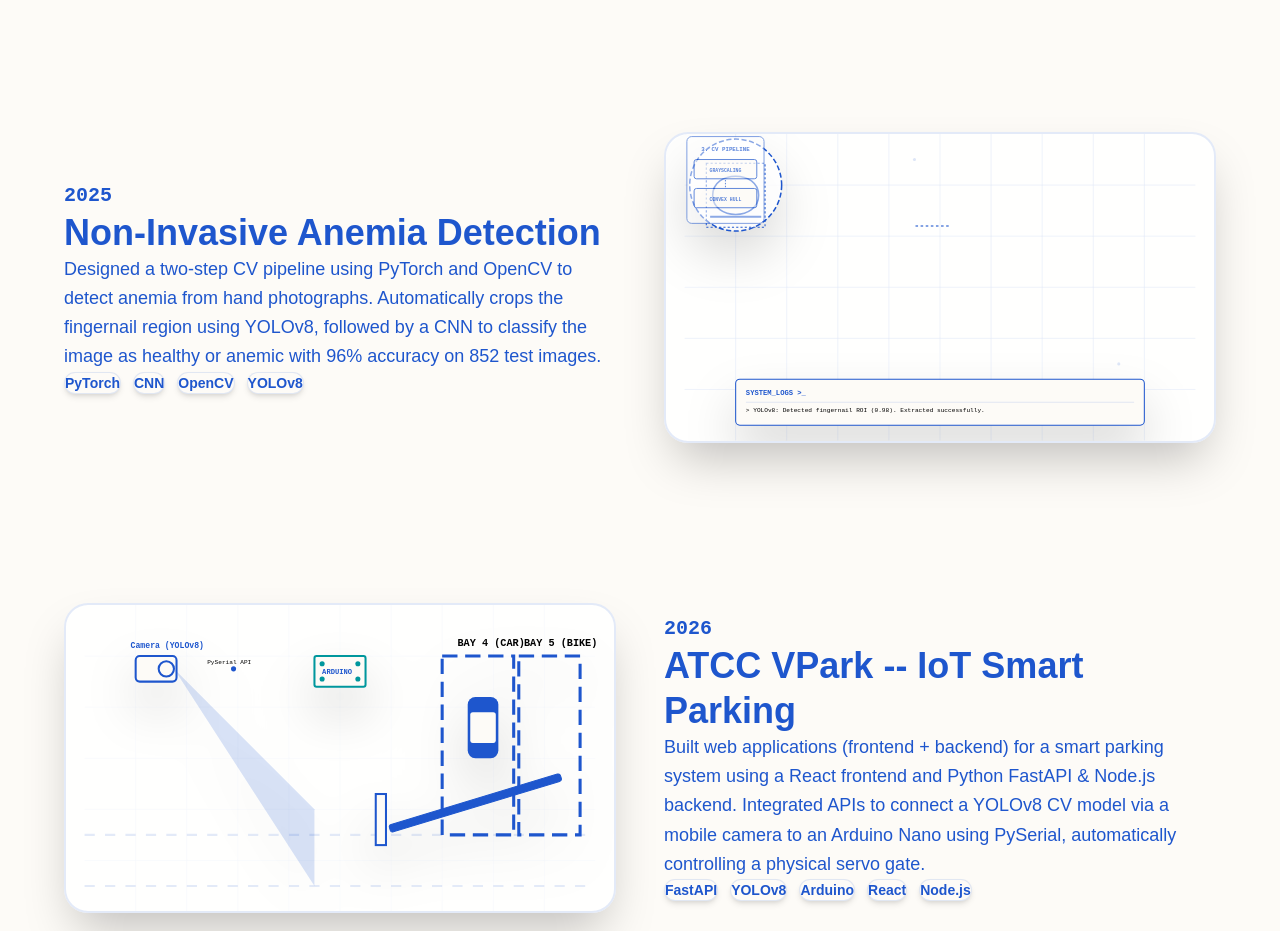
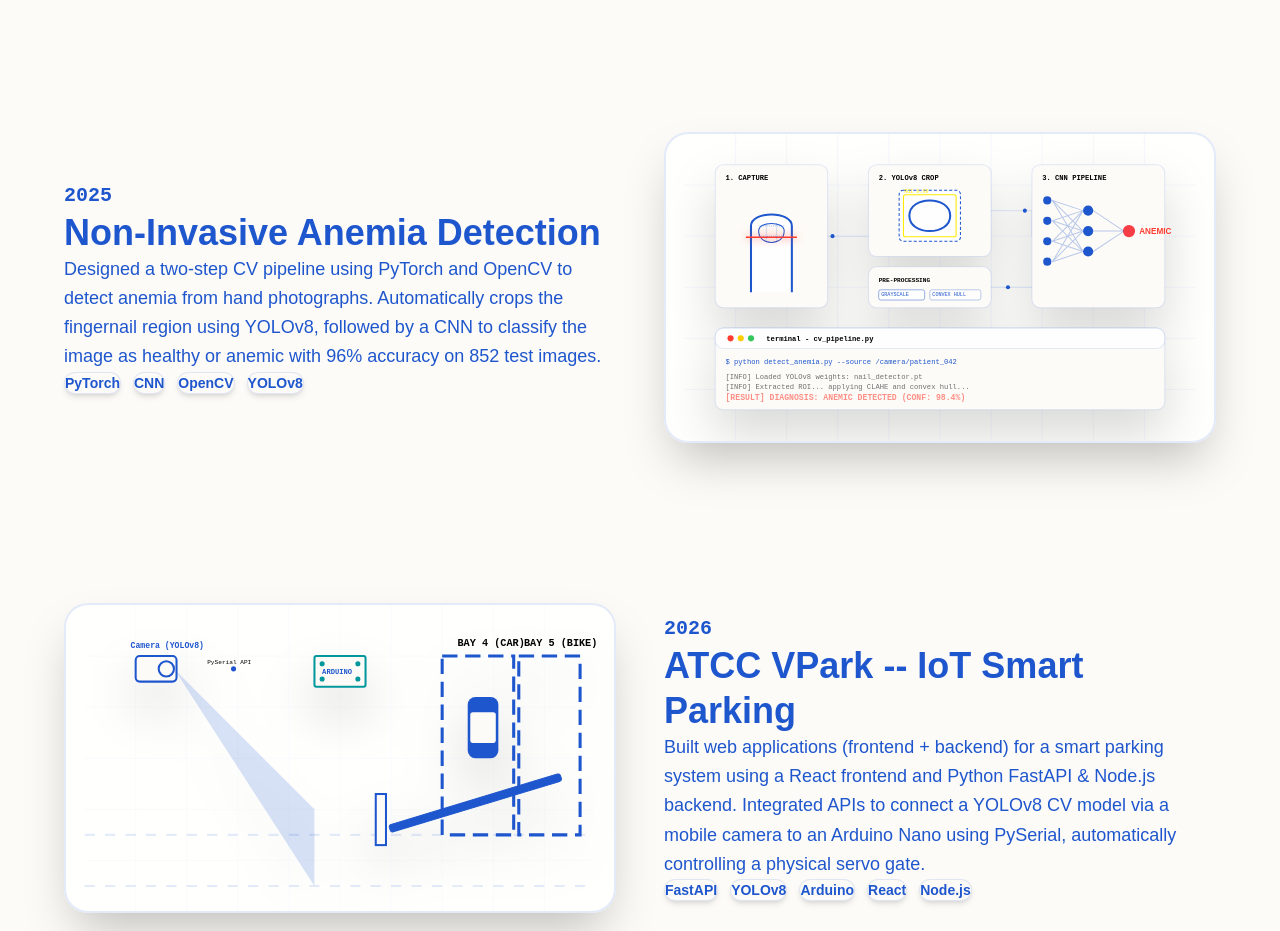
Before and after one commit to 22MIS1157/22MIS1157.github.io, a React (Vite) app: page / in a window 1280 px wide. Shown: the part 2540-3471 px from the top of the page. Built offline with nearby package versions, Linux system fonts and the light colour scheme.

Commit message:
feat: redesign Anemia project SVG into continuous high-tech dashboard without empty states

```diff
--- a/src/components/Projects.jsx
+++ b/src/components/Projects.jsx
@@ -31,183 +31,152 @@ export default function Projects() {
           <div className="w-full aspect-video rounded-3xl border-2 border-[var(--glass-border)] bg-[var(--glass-bg)] shadow-2xl overflow-hidden relative flex items-center justify-center p-4">
             <svg className="w-full h-full drop-shadow-2xl" viewBox="0 0 1000 600" preserveAspectRatio="xMidYMid meet">
 
-              {/* Background Grid & Particles */}
-              <g opacity="0.15">
+              {/* Background Tech Grid */}
+              <g opacity="0.1">
                 <path d="M0,100 L1000,100 M0,200 L1000,200 M0,300 L1000,300 M0,400 L1000,400 M0,500 L1000,500" stroke="var(--fg)" strokeWidth="1"/>
                 <path d="M100,0 L100,600 M200,0 L200,600 M300,0 L300,600 M400,0 L400,600 M500,0 L500,600 M600,0 L600,600 M700,0 L700,600 M800,0 L800,600 M900,0 L900,600" stroke="var(--fg)" strokeWidth="1"/>
-                <circle cx="150" cy="150" r="3" fill="var(--fg)" />
-                <circle cx="850" cy="450" r="3" fill="var(--fg)" />
-                <circle cx="450" cy="50" r="3" fill="var(--fg)" />
               </g>
 
-              {/* 1. Patient Scan Phase */}
-              <motion.g
-                transform="translate(40, 200)"
-                style={{ transformOrigin: "180px 150px" }}
-                animate={{
-                  scale: [1, 1, 2.5, 2.5, 0.8, 0.8, 1],
-                  opacity: [0, 1, 1, 0, 0, 0, 0]
-                }}
-                transition={{ duration: 12, repeat: Infinity, times: [0, 0.05, 0.15, 0.25, 0.3, 0.9, 1] }}
-              >
-                <circle cx="60" cy="50" r="30" fill="var(--glass-bg)" stroke="var(--fg)" strokeWidth="3"/>
-                <path d="M20,130 C20,90 100,90 100,130 L110,200 L10,200 Z" fill="var(--glass-bg)" stroke="var(--fg)" strokeWidth="3"/>
-                <path d="M105,150 Q160,180 180,150" fill="none" stroke="var(--fg)" strokeWidth="3"/>
-                {/* Finger being picked/scanned */}
-                <circle cx="180" cy="150" r="8" fill="var(--bg)" stroke="var(--accent)" strokeWidth="3"/>
+              {/* 1. Patient Input (Hand/Nail) - LEFT */}
+              <g transform="translate(60, 60)">
+                <rect x="0" y="0" width="220" height="280" fill="var(--bg)" stroke="var(--glass-border)" strokeWidth="2" rx="16"/>
+                <text x="20" y="30" fill="var(--text-muted)" fontFamily="var(--font-mono)" fontSize="14" fontWeight="bold">1. CAPTURE</text>
 
-                {/* Scan rays zooming in */}
-                <motion.path
-                  animate={{ opacity: [0, 1, 0], scale: [0.5, 1.5, 0.5] }}
-                  transition={{ duration: 1, repeat: Infinity }}
-                  d="M170,140 L200,100 M190,150 L230,140 M180,160 L210,190" stroke="var(--accent)" strokeWidth="2" strokeLinecap="round"
-                />
-                <text x="60" y="230" fill="var(--text-muted)" fontFamily="var(--font-mono)" fontSize="12" fontWeight="bold" textAnchor="middle">1. PATIENT INPUT</text>
-              </motion.g>
+                {/* Stylized Finger */}
+                <path d="M70,250 L70,120 C70,90 150,90 150,120 L150,250" fill="var(--glass-bg)" stroke="var(--fg)" strokeWidth="4"/>
 
-              {/* Data Flow Line 1 */}
-              <motion.path
-                animate={{ opacity: [0, 0, 1, 1, 0, 0] }}
-                transition={{ duration: 12, repeat: Infinity, times: [0, 0.2, 0.22, 0.35, 0.4, 1] }}
-                d="M250,350 L310,250" stroke="var(--accent)" strokeWidth="2" strokeDasharray="5 5" fill="none"
-              />
+                {/* Fingernail */}
+                <path d="M85,130 C85,110 135,110 135,130 C135,160 85,160 85,130 Z" fill="var(--bg)" stroke="var(--accent)" strokeWidth="2"/>
 
-              {/* 2. YOLOv8 ROI Extraction (Zoomed Nail) */}
-              <motion.g
-                transform="translate(250, 80)"
-                style={{ transformOrigin: "100px 100px" }}
-                animate={{ opacity: [0, 0, 1, 1, 0, 0], scale: [0.5, 0.5, 1, 1, 0.8, 0.5] }}
-                transition={{ duration: 12, repeat: Infinity, times: [0, 0.2, 0.25, 0.45, 0.5, 1] }}
-              >
-                <circle cx="100" cy="100" r="90" fill="var(--glass-bg)" stroke="var(--fg)" strokeWidth="3" strokeDasharray="10 5"/>
-                {/* Nail Shape */}
-                <path d="M55,120 C55,70 145,70 145,120 C145,170 55,170 55,120 Z" fill="var(--bg)" stroke="var(--fg)" strokeWidth="3"/>
-
-                {/* YOLO Bounding Box */}
-                <motion.rect
-                  animate={{ opacity: [0.3, 1, 0.3], scale: [0.95, 1.05, 0.95] }}
-                  transition={{ duration: 1.5, repeat: Infinity }}
-                  x="45" y="60" width="110" height="120" fill="none" stroke="var(--accent)" strokeWidth="2" strokeDasharray="4 4"
+                {/* Scanning Laser Animating Over Nail */}
+                <motion.line
+                  animate={{ y1: [110, 160, 110], y2: [110, 160, 110] }}
+                  transition={{ duration: 3, repeat: Infinity, ease: "easeInOut" }}
+                  x1="60" x2="160" stroke="#FF3B30" strokeWidth="3"
+                  style={{ filter: 'drop-shadow(0 0 8px #FF3B30)' }}
                 />
 
-                {/* Laser Scanner */}
-                <motion.line
-                  animate={{ y1: [65, 175, 65], y2: [65, 175, 65] }}
-                  transition={{ duration: 2, repeat: Infinity, ease: "linear" }}
-                  x1="50" x2="150" stroke="var(--accent)" strokeWidth="4"
-                />
-                <text x="100" y="-10" fill="var(--text-muted)" fontFamily="var(--font-mono)" fontSize="12" fontWeight="bold" textAnchor="middle">2. YOLOv8 ROI CROP</text>
-              </motion.g>
+                {/* Scan Grid */}
+                <motion.g animate={{ opacity: [0.3, 0.8, 0.3] }} transition={{ duration: 2, repeat: Infinity }}>
+                  <path d="M85,120 L135,120 M85,140 L135,140 M100,115 L100,150 M120,115 L120,150" stroke="var(--accent)" strokeWidth="1" strokeDasharray="2 2"/>
+                </motion.g>
+              </g>
 
-              {/* Data Flow Line 2 */}
-              <motion.path
-                initial={{ strokeDashoffset: 20 }}
-                animate={{ strokeDashoffset: 0, opacity: [0, 0, 1, 1, 0, 0] }}
-                transition={{ duration: 12, repeat: Infinity, times: [0, 0.4, 0.45, 0.6, 0.65, 1] }}
-                d="M450,180 L520,180" stroke="var(--fg)" strokeWidth="3" strokeDasharray="5 5" fill="none"
-              />
+              {/* Connecting Data Stream 1 */}
+              <g transform="translate(280, 200)">
+                <path d="M0,0 L80,0" stroke="var(--glass-border)" strokeWidth="2"/>
+                <motion.circle animate={{ cx: [0, 80] }} transition={{ duration: 1, repeat: Infinity, ease: "linear" }} cy="0" r="4" fill="var(--accent)"/>
+              </g>
 
-              {/* 3. Computer Vision Preprocessing Pipeline */}
-              <motion.g
-                transform="translate(520, 90)"
-                style={{ transformOrigin: "80px 90px" }}
-                animate={{ opacity: [0, 0, 1, 1, 0, 0], scale: [0.8, 0.8, 1, 1, 0.9, 0.8] }}
-                transition={{ duration: 12, repeat: Infinity, times: [0, 0.4, 0.45, 0.6, 0.65, 1] }}
-              >
-                <rect x="0" y="0" width="160" height="180" fill="var(--glass-bg)" stroke="var(--fg)" strokeWidth="2" rx="10" opacity="0.8"/>
-                <text x="80" y="30" fill="var(--fg)" fontFamily="var(--font-mono)" fontSize="12" fontWeight="bold" textAnchor="middle">3. CV PIPELINE</text>
+              {/* 2. YOLOv8 ROI Crop - MIDDLE */}
+              <g transform="translate(360, 60)">
+                <rect x="0" y="0" width="240" height="180" fill="var(--bg)" stroke="var(--glass-border)" strokeWidth="2" rx="16"/>
+                <text x="20" y="30" fill="var(--text-muted)" fontFamily="var(--font-mono)" fontSize="14" fontWeight="bold">2. YOLOv8 CROP</text>
 
-                {/* Grayscale Block */}
-                <motion.g animate={{ y: [0, -3, 0] }} transition={{ duration: 2, repeat: Infinity }}>
-                  <rect x="15" y="50" width="130" height="40" fill="var(--bg)" stroke="var(--accent)" strokeWidth="2" rx="5"/>
-                  <text x="80" y="75" fill="var(--accent)" fontFamily="var(--font-mono)" fontSize="10" fontWeight="bold" textAnchor="middle">GRAYSCALING</text>
-                </motion.g>
-                <path d="M80,90 L80,110" stroke="var(--fg)" strokeWidth="2" strokeDasharray="3 3"/>
-                {/* Convex Hull Block */}
-                <motion.g animate={{ y: [0, -3, 0] }} transition={{ duration: 2, repeat: Infinity, delay: 0.5 }}>
-                  <rect x="15" y="110" width="130" height="40" fill="var(--bg)" stroke="var(--accent)" strokeWidth="2" rx="5"/>
-                  <text x="80" y="135" fill="var(--accent)" fontFamily="var(--font-mono)" fontSize="10" fontWeight="bold" textAnchor="middle">CONVEX HULL</text>
-                </motion.g>
-              </motion.g>
+                {/* Zoomed Nail Image */}
+                <g transform="translate(60, 50)">
+                  <rect x="0" y="0" width="120" height="100" fill="var(--glass-bg)" stroke="var(--fg)" strokeWidth="2" strokeDasharray="6 4" rx="8"/>
+                  <path d="M20,50 C20,10 100,10 100,50 C100,90 20,90 20,50 Z" fill="none" stroke="var(--accent)" strokeWidth="4"/>
 
-              {/* Data Flow Line 3 */}
-              <motion.path
-                initial={{ strokeDashoffset: 20 }}
-                animate={{ strokeDashoffset: 0, opacity: [0, 0, 1, 1, 0, 0] }}
-                transition={{ duration: 12, repeat: Infinity, times: [0, 0.55, 0.6, 0.75, 0.8, 1] }}
-                d="M680,180 Q730,180 730,230 L730,270" stroke="var(--fg)" strokeWidth="3" strokeDasharray="5 5" fill="none"
-              />
+                  {/* Bounding Box pulsing */}
+                  <motion.rect
+                    animate={{ scale: [0.95, 1.05, 0.95] }}
+                    transition={{ duration: 2, repeat: Infinity }}
+                    x="10" y="10" width="100" height="80" fill="none" stroke="#FFEA00" strokeWidth="2" rx="4"
+                    style={{ transformOrigin: "60px 50px" }}
+                  />
+                  <text x="10" y="5" fill="#FFEA00" fontFamily="var(--font-mono)" fontSize="10">ROI 0.99</text>
+                </g>
+              </g>
 
-              {/* 4. Deep Learning CNN Classification */}
-              <motion.g
-                transform="translate(730, 290)"
-                animate={{ opacity: [0, 0, 1, 1, 0, 0], scale: [0.8, 0.8, 1, 1, 0.9, 0.8] }}
-                transition={{ duration: 12, repeat: Infinity, times: [0, 0.55, 0.6, 0.75, 0.8, 1] }}
-              >
-                <rect x="-40" y="-80" width="20" height="160" fill="var(--glass-border)" stroke="var(--fg)" strokeWidth="2" rx="3"/>
-                <rect x="0" y="-120" width="20" height="240" fill="var(--glass-border)" stroke="var(--fg)" strokeWidth="2" rx="3"/>
-                <rect x="40" y="-60" width="20" height="120" fill="var(--glass-border)" stroke="var(--fg)" strokeWidth="2" rx="3"/>
-                <rect x="80" y="-20" width="20" height="40" fill="var(--accent)" stroke="var(--fg)" strokeWidth="2" rx="3"/>
+              {/* Connecting Data Stream 2 */}
+              <g transform="translate(600, 150)">
+                <path d="M0,0 L80,0 L80,50" stroke="var(--glass-border)" strokeWidth="2" fill="none"/>
+                <motion.circle animate={{ cx: [0, 80, 80], cy: [0, 0, 50] }} transition={{ duration: 1.5, repeat: Infinity, ease: "linear" }} r="4" fill="var(--accent)"/>
+              </g>
 
-                <motion.path
-                  animate={{ opacity: [0.1, 1, 0.1] }}
-                  transition={{ duration: 0.5, repeat: Infinity }}
-                  d="M-20,-40 L0,-80 M-20,40 L0,80 M20,-80 L40,-40 M20,80 L40,40 M60,-40 L80,-10 M60,40 L80,10" stroke="var(--accent)" strokeWidth="2" fill="none"
-                />
-                <text x="25" y="150" fill="var(--text-muted)" fontFamily="var(--font-mono)" fontSize="12" fontWeight="bold" textAnchor="middle">4. PyTorch CNN</text>
-              </motion.g>
+              {/* 3. PyTorch CV Pipeline - RIGHT */}
+              <g transform="translate(680, 60)">
+                <rect x="0" y="0" width="260" height="280" fill="var(--bg)" stroke="var(--glass-border)" strokeWidth="2" rx="16"/>
+                <text x="20" y="30" fill="var(--text-muted)" fontFamily="var(--font-mono)" fontSize="14" fontWeight="bold">3. CNN PIPELINE</text>
 
-              {/* 5. Final Output Diagnostic Panel */}
-              <motion.g
-                transform="translate(850, 200)"
-                style={{ transformOrigin: "65px 55px" }}
-                animate={{ opacity: [0, 0, 1, 1, 0, 0], scale: [0.5, 0.5, 1.1, 1, 0.9, 0.5] }}
-                transition={{ duration: 12, repeat: Infinity, times: [0, 0.7, 0.75, 0.8, 0.95, 1] }}
-              >
-                <rect x="0" y="0" width="130" height="110" fill="var(--bg)" stroke="#FF3B30" strokeWidth="3" rx="8" style={{ filter: 'drop-shadow(0 0 15px rgba(255,59,48,0.5))' }}/>
-                <text x="65" y="30" fill="var(--fg)" fontFamily="var(--font-mono)" fontSize="12" fontWeight="bold" textAnchor="middle">DIAGNOSIS:</text>
-                <text x="65" y="65" fill="#FF3B30" fontFamily="var(--font-outfit)" fontSize="24" fontWeight="bold" textAnchor="middle">ANEMIC</text>
-                <text x="65" y="90" fill="var(--text-muted)" fontFamily="var(--font-mono)" fontSize="10" textAnchor="middle">Conf: 98.2%</text>
-              </motion.g>
+                {/* Neural Network Nodes */}
+                <g transform="translate(30, 70)">
+                  {/* Layer 1 */}
+                  <circle cx="0" cy="0" r="8" fill="var(--fg)"/>
+                  <circle cx="0" cy="40" r="8" fill="var(--fg)"/>
+                  <circle cx="0" cy="80" r="8" fill="var(--fg)"/>
+                  <circle cx="0" cy="120" r="8" fill="var(--fg)"/>
 
-              {/* System Console Logs (Bottom) */}
-              <motion.g
-                transform="translate(100, 480)"
-                animate={{ opacity: [1, 1, 1] }}
-              >
-                <rect x="0" y="0" width="800" height="90" fill="var(--bg)" stroke="var(--accent)" strokeWidth="2" rx="8"/>
-                <text x="20" y="30" fill="var(--accent)" fontFamily="var(--font-mono)" fontSize="14" fontWeight="bold">SYSTEM_LOGS &gt;_</text>
-                <line x1="20" y1="45" x2="780" y2="45" stroke="var(--glass-border)" strokeWidth="2"/>
+                  {/* Layer 2 (Hidden) */}
+                  <motion.circle animate={{ fill: ["var(--fg)", "var(--accent)", "var(--fg)"] }} transition={{ duration: 1, repeat: Infinity, delay: 0.0 }} cx="80" cy="20" r="10"/>
+                  <motion.circle animate={{ fill: ["var(--fg)", "var(--accent)", "var(--fg)"] }} transition={{ duration: 1, repeat: Infinity, delay: 0.2 }} cx="80" cy="60" r="10"/>
+                  <motion.circle animate={{ fill: ["var(--fg)", "var(--accent)", "var(--fg)"] }} transition={{ duration: 1, repeat: Infinity, delay: 0.4 }} cx="80" cy="100" r="10"/>
 
-                {/* Animated typing logs based on timeline */}
-                <motion.text x="20" y="65" fill="var(--text-muted)" fontFamily="var(--font-mono)" fontSize="12"
-                  animate={{ opacity: [0, 1, 1, 0, 0, 0] }}
-                  transition={{ duration: 12, repeat: Infinity, times: [0, 0.1, 0.25, 0.3, 0.9, 1] }}
-                >
-                  &gt; Initializing patient scan... Target acquired. Zooming...
-                </motion.text>
+                  {/* Layer 3 (Output) */}
+                  <motion.circle animate={{ fill: ["var(--fg)", "#FF3B30", "var(--fg)"] }} transition={{ duration: 1, repeat: Infinity, delay: 0.6 }} cx="160" cy="60" r="12"/>
 
-                <motion.text x="20" y="65" fill="var(--text-muted)" fontFamily="var(--font-mono)" fontSize="12"
-                  animate={{ opacity: [0, 0, 1, 1, 0, 0] }}
-                  transition={{ duration: 12, repeat: Infinity, times: [0, 0.3, 0.35, 0.5, 0.55, 1] }}
-                >
-                  &gt; YOLOv8: Detected fingernail ROI (0.98). Extracted successfully.
-                </motion.text>
+                  {/* Connecting Synapses */}
+                  <g opacity="0.3" stroke="var(--fg)" strokeWidth="2">
+                    {/* Input to Hidden */}
+                    <path d="M10,0 L70,20 M10,40 L70,20 M10,80 L70,20 M10,120 L70,20"/>
+                    <path d="M10,0 L70,60 M10,40 L70,60 M10,80 L70,60 M10,120 L70,60"/>
+                    <path d="M10,0 L70,100 M10,40 L70,100 M10,80 L70,100 M10,120 L70,100"/>
+                    {/* Hidden to Output */}
+                    <path d="M90,20 L150,60 M90,60 L150,60 M90,100 L150,60" stroke="var(--accent)"/>
+                  </g>
 
-                <motion.text x="20" y="65" fill="var(--text-muted)" fontFamily="var(--font-mono)" fontSize="12"
-                  animate={{ opacity: [0, 0, 1, 1, 0, 0] }}
-                  transition={{ duration: 12, repeat: Infinity, times: [0, 0.55, 0.6, 0.7, 0.75, 1] }}
-                >
-                  &gt; Preprocessing: Grayscale &amp; Convex Hull. Feeding to CNN...
-                </motion.text>
+                  <text x="180" y="65" fill="#FF3B30" fontFamily="var(--font-outfit)" fontSize="16" fontWeight="bold">ANEMIC</text>
+                </g>
+              </g>
 
-                <motion.text x="20" y="65" fill="#FF3B30" fontFamily="var(--font-mono)" fontSize="12" fontWeight="bold"
-                  animate={{ opacity: [0, 0, 1, 1, 0, 0] }}
-                  transition={{ duration: 12, repeat: Infinity, times: [0, 0.75, 0.8, 0.95, 0.98, 1] }}
-                >
-                  &gt; DIAGNOSIS: ANEMIC DETECTED (Confidence: 98.2%)
-                </motion.text>
-              </motion.g>
+              {/* 4. Preprocessing Block - MIDDLE BOTTOM */}
+              <g transform="translate(360, 260)">
+                <rect x="0" y="0" width="240" height="80" fill="var(--bg)" stroke="var(--glass-border)" strokeWidth="2" rx="16"/>
+                <text x="20" y="30" fill="var(--text-muted)" fontFamily="var(--font-mono)" fontSize="12" fontWeight="bold">PRE-PROCESSING</text>
+
+                <motion.rect animate={{ opacity: [0.5, 1, 0.5] }} transition={{ duration: 2, repeat: Infinity }} x="20" y="45" width="90" height="20" fill="var(--glass-bg)" stroke="var(--accent)" strokeWidth="1" rx="4"/>
+                <text x="25" y="58" fill="var(--fg)" fontFamily="var(--font-mono)" fontSize="10">GRAYSCALE</text>
+
+                <motion.rect animate={{ opacity: [0.5, 1, 0.5] }} transition={{ duration: 2, repeat: Infinity, delay: 1 }} x="120" y="45" width="100" height="20" fill="var(--glass-bg)" stroke="var(--accent)" strokeWidth="1" rx="4"/>
+                <text x="125" y="58" fill="var(--fg)" fontFamily="var(--font-mono)" fontSize="10">CONVEX HULL</text>
+              </g>
+
+              {/* Connecting Data Stream 3 (From Preprocessing to PyTorch) */}
+              <g transform="translate(600, 300)">
+                <path d="M0,0 L80,0" stroke="var(--glass-border)" strokeWidth="2" fill="none"/>
+                <motion.circle animate={{ cx: [0, 80] }} transition={{ duration: 1.5, repeat: Infinity, ease: "linear" }} cy="0" r="4" fill="var(--accent)"/>
+              </g>
+
+              {/* 5. System Logs Terminal - BOTTOM FULL WIDTH */}
+              <g transform="translate(60, 380)">
+                <rect x="0" y="0" width="880" height="160" fill="var(--bg)" stroke="var(--glass-border)" strokeWidth="2" rx="16"/>
+
+                <rect x="0" y="0" width="880" height="40" fill="var(--glass-bg)" stroke="var(--glass-border)" strokeWidth="2" rx="16" style={{ borderBottomLeftRadius: 0, borderBottomRightRadius: 0 }}/>
+                <circle cx="30" cy="20" r="6" fill="#FF3B30"/>
+                <circle cx="50" cy="20" r="6" fill="#FFCC00"/>
+                <circle cx="70" cy="20" r="6" fill="#34C759"/>
+                <text x="100" y="25" fill="var(--text-muted)" fontFamily="var(--font-mono)" fontSize="14" fontWeight="bold">terminal - cv_pipeline.py</text>
+
+                <g transform="translate(20, 70)">
+                  <text y="0" fill="var(--fg)" fontFamily="var(--font-mono)" fontSize="14">
+                    <tspan fill="var(--accent)">$</tspan> python detect_anemia.py --source /camera/patient_042
+                  </text>
+
+                  {/* Animating Logs */}
+                  <motion.g animate={{ opacity: [0.3, 1] }} transition={{ duration: 0.5, repeat: Infinity, repeatType: "mirror" }}>
+                    <text y="30" fill="var(--text-muted)" fontFamily="var(--font-mono)" fontSize="14">
+                      [INFO] Loaded YOLOv8 weights: nail_detector.pt
+                    </text>
+                    <text y="50" fill="var(--text-muted)" fontFamily="var(--font-mono)" fontSize="14">
+                      [INFO] Extracted ROI... applying CLAHE and convex hull...
+                    </text>
+                    <text y="70" fill="#FF3B30" fontFamily="var(--font-mono)" fontSize="16" fontWeight="bold">
+                      [RESULT] DIAGNOSIS: ANEMIC DETECTED (CONF: 98.4%)
+                    </text>
+                  </motion.g>
+                </g>
+              </g>
 
             </svg>
           </div>
```
